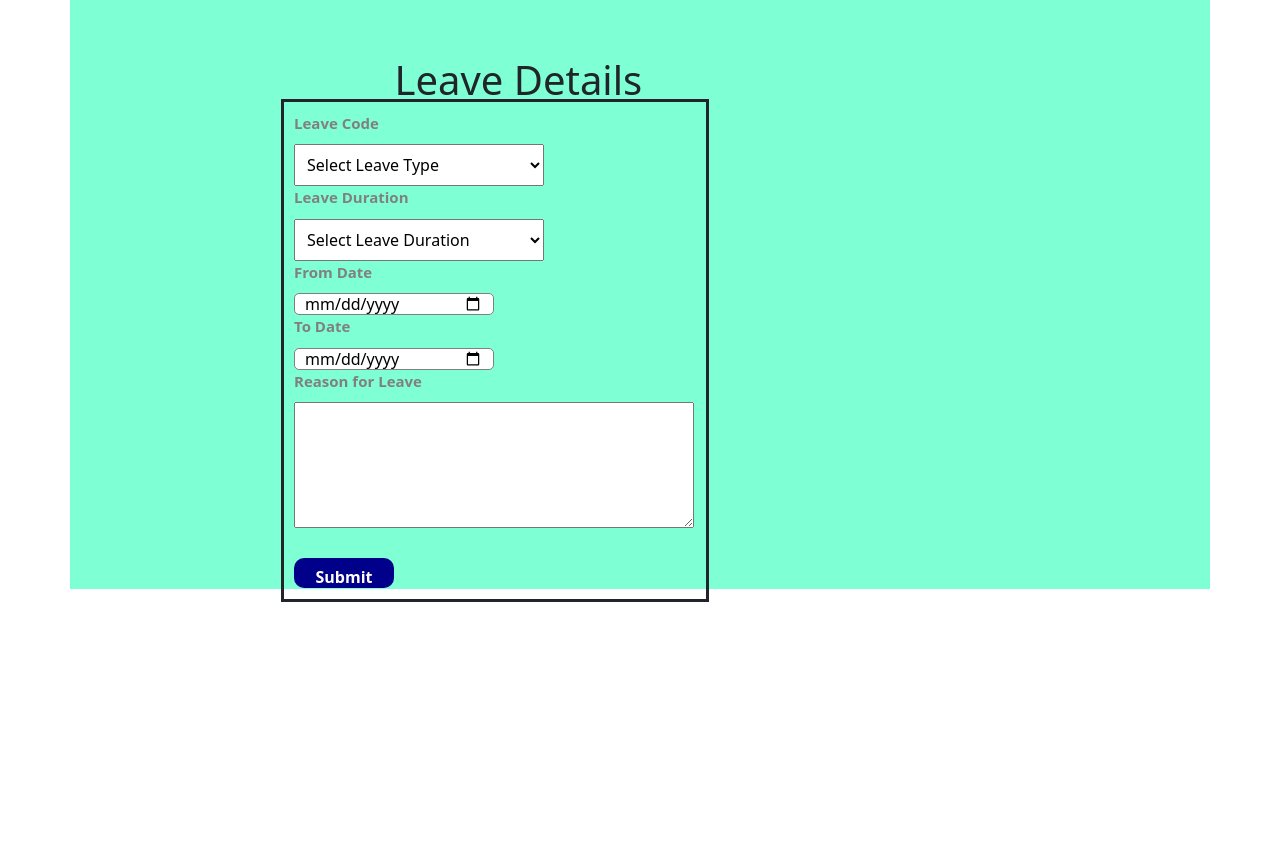
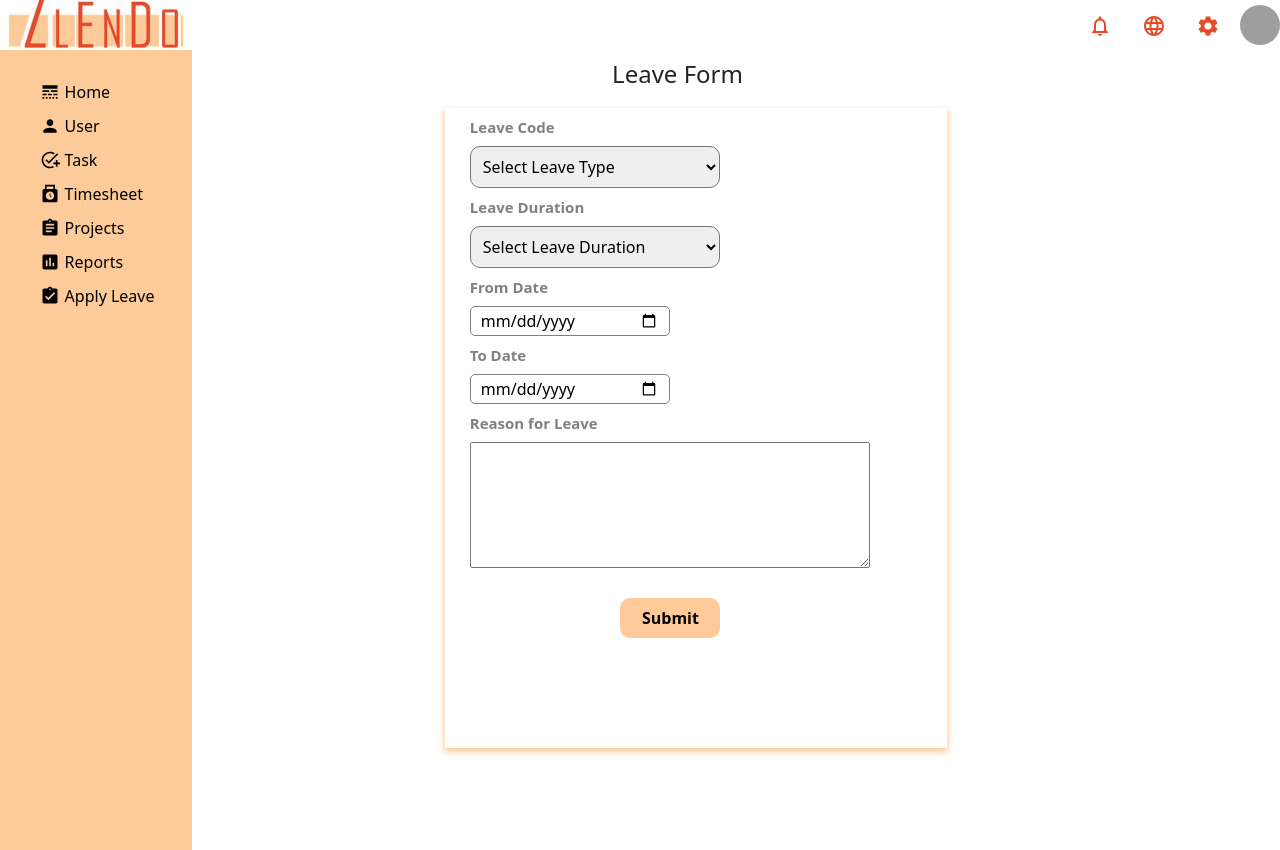
Before and after one commit to Mohanrajsugumar/timesheet, a React (Create React App) app: page /leave in a window 1280 px wide. Before the commit the page ends 800 px from the top, so only its background shows below. Built offline with nearby package versions, Linux system fonts and the light colour scheme; grey boxes are pictures that could not be loaded.

Commit message:
Modified login and dashboard file updated

```diff
--- a/src/App.css
+++ b/src/App.css
@@ -1,3 +1,6 @@
+body{
+  overflow: hidden;
+}
 .container{
   display: flex;
 }
--- a/src/App.js
+++ b/src/App.js
@@ -11,8 +11,8 @@ import { useState } from 'react';
 import Login from './components/Login/Login'
 import Signin from './components/Signin/Signin'
 import 'bootstrap/dist/css/bootstrap.min.css';
-
-
+import Navbar from './components/Navbar/Navbar'
+import Sidebar from './components/Sidebar/Sidebar'
 
 function App() {
 
@@ -22,6 +22,9 @@ function App() {
   return (
     <div className="App">
 
+
+     <Navbar/>
+     <Sidebar/>
 
       <div className="container">
 
--- a/src/Pages/Leave/Leaveportal.jsx
+++ b/src/Pages/Leave/Leaveportal.jsx
@@ -12,7 +12,7 @@ export default function Leaveportal()
 
   return (
     <div className='LeavePage'>
-       <h1 className="LeaveTitle">Leave Details</h1>
+       <p className="LeaveTitle">Leave Form</p>
        <form className="LeavePortalForm">
         <div className="LeavePortalItem">
             <label htmlFor="">Leave Code</label>
--- a/src/Pages/Leave/leaveportal.css
+++ b/src/Pages/Leave/leaveportal.css
@@ -1,39 +1,43 @@
 .LeavePage{
     flex: 4;
     margin-top: 5%;
-    margin-left: 10%;
+    margin-left: 25%;
 }
 
 .LeaveTitle {
-    margin-left: 20%;
+    margin-left: 30%;
+    margin-top: 0%;
+    font-size: 1.5em;
+
 }
 
 .LeavePortalForm {
-    width: 40%;
+    width: 60%;
+    height: 80vh;
     flex-wrap:wrap;
     display: block;
     flex-direction:column;
     margin-left: 10%;
-    outline-width: 0.2rem;
-    outline-style: solid;
-    outline-offset: 10px;
+    -webkit-box-shadow: 0px 3px 6px 1px rgba(255,201,154,1);-moz-box-shadow: 0px 3px 6px 1px rgba(255,201,154,1);box-shadow: 0px 3px 6px 1px rgba(255,201,154,1);
 }
 
 .LeavePortalItem {
     width: 400px;
     display: flex;
     flex-direction: column;
-
+    margin-left: 5%;
 
 }
 .LeavePortalItem>label {
-    margin-bottom: 10px;
+    margin-bottom: 1%;
     font-size: 15px;
     font-weight: 600;
     color: gray;
+    margin-left: 0%;
+    margin-top: 1%;
 }
 .LeavePortalItem>input {
-    height: 20px;
+    height: 30px;
     padding: 10px;
     border: 1px solid gray;
     border-radius: 5px;
@@ -57,24 +61,36 @@
 
 .LeavePortalButton {
     width: 100px;
-    height: 30px;
+    height: 40px;
     border: none;
-    background-color: darkblue;
-    color: white;
+    background-color:rgba(255,201,154,1);
+    color: black;
     padding: 7px 10px;
     font-weight: 600;
     border-radius: 10px;
     cursor: pointer;
     margin-right: 200px;
     margin-top: 30px;
+    text-align: center;
 
 }
 .LeavePdDrpDown
 {
     width:250px;
     padding:2%;
+
 }
 input>textarea
 {
     max-width: 100px;
 }
+.LeavePortalButton:hover{
+    background-color:#ef442e;
+    color: white;
+
+    transition-property: background-color;
+    transition-duration: 2s;
+}
+select{
+    border-radius: 10px;
+}
--- a/src/components/Login/Login.css
+++ b/src/components/Login/Login.css
@@ -1,21 +1,103 @@
-.signinPgImg{
-    height:20vw;
+.Container {
+    width: 100vw;
+
+    height: 100vh;
 
 }
-.sign_img{
-    margin-top: 0;
-    position: absolute;
-    left: 0;
-    top:0;
-}
-.container{
-background-color: aquamarine;
-width:40vw;
+
+.LeftImage {
+    width: 25vw;
+    height: 20vh;
+
+
 
 }
-.right_data{
-    background-color: red;
-    position:absolute;
-    right:0;
-    top:0;
+
+.LoginDetails {
+
+    width: 25vw;
+
+    height: 50vh;
+
+    position: absolute;
+
+    top: 25%;
+
+    right: 40%;
+
+    border-radius: 20px;
+
+    -webkit-box-shadow: 10px 10px 12px 0px rgba(253, 203, 154, 1);
+
+    -moz-box-shadow: 10px 10px 12px 0px rgba(253, 203, 154, 1);
+
+    box-shadow: 10px 10px 12px 0px rgba(253, 203, 154, 1);
+
+
+
 }
+
+.LoginItems {
+    height: 40vh;
+
+
+}
+
+label {
+    display: block;
+    line-height: 2;
+    text-align: left;
+    margin-left: 8%;
+}
+
+button {
+    display: block;
+    background-color: #fdcb9a;
+    position: relative;
+    top: 10%;
+    left: 35%;
+    padding: 2%;
+    width: 25%;
+    font-size: 1.1em;
+    border: none;
+    border-radius: 5px;
+
+
+}
+
+button:hover {
+
+    background-color: #e54b26;
+
+    color: white;
+
+}
+
+input {
+
+    width: 20vw;
+
+    padding: 5px;
+
+    border-radius: 5px;
+
+    border-color: rgba(0, 0, 0, 0.2)
+}
+
+h3 {
+
+    color: #e54b26;
+
+}
+
+img {
+
+    width: 25vw;
+
+    height: 20vh;
+
+}
+
+.submitbtn {
+    text-decoration: none;
+}
--- a/src/components/Login/Login.jsx
+++ b/src/components/Login/Login.jsx
@@ -1,145 +1,40 @@
-import React, { useState } from "react";
-import Form from "react-bootstrap/Form";
-
-import Button from "react-bootstrap/Button";
-
-import { useNavigate } from "react-router-dom";
-import { NavLink } from 'react-router-dom';
+import React from 'react'
 import ZlendoImages from '../Images/ZlendoLogo.PNG'
 import './Login.css';
-
+import { Link } from "react-router-dom";
 
 const Login = () => {
-  const history = useNavigate();
+  return (
+    <div className='Container'>
 
-  const [inpval, setInpval] = useState({
-    email: "",
+        <div className='LeftImage'>
 
-    password: "",
-  });
+            <img src={ZlendoImages} alt="ZlendoLogo" />
 
-  const [data, setData] = useState([]);
+            <div className='LoginDetails'>
 
-  console.log(inpval);
+                <div className='LoginItems'>
 
-  const getdata = (e) => {
-    // console.log(e.target.value)
+                <h3>Sign In</h3>
 
-    const { value, name } = e.target;
+                <label>Email Address</label>
 
-    // console.log(value,name);
+                <input type="email" name="email" id="" required/>
 
-    setInpval(() => {
-      return {
-        ...inpval,
+                <label>Password</label>
 
-        [name]: value,
-      };
-    });
-  };
+                <input type="password" name="password" id="" />
+                <Link to={"/Home" } className="submitbtn">
+                <button type="submit">Submit</button>
+                </Link>
 
-  const addData = (e) => {
-    e.preventDefault();
+                </div>
 
-    const getuserArr = localStorage.getItem("useryoutube");
-
-    console.log(getuserArr);
-
-    // console.log(inpval)
-
-    const { email, password } = inpval;
-
-    if (email === "") {
-      alert("email field is required");
-    } else if (!email.includes("@")) {
-      alert("please enter valid email address");
-    } else if (password === "") {
-      alert("password field is required");
-    } else if (password.length < 5) {
-      alert("password length greater five");
-    } else {
-      if (getuserArr && getuserArr.length) {
-        const userdata = JSON.parse(getuserArr);
-
-        const userlogin = userdata.filter((el, k) => {
-          return el.email === email && el.password === password;
-        });
-
-        if (userlogin.length === 0) {
-          alert("Invalid details");
-        } else {
-          console.log("user login succesfully");
-
-          localStorage.setItem("user_login", JSON.stringify(getuserArr));
-
-          history("/home");
-        }
-      }
-    }
-  };
-
-  return (
-    <>
-      {/* <div className="container mt-4 f-4 "></div> */}
-
-      <section className="d-flex justify-content-between">
-        <div className="right_data mt-3 " style={{ width: "35vw" }}>
-          <h3 className="text-center col-lg-6">Sign In</h3>
-
-          <Form>
-            <Form.Group className="mb-3 col-lg-6" controlId="formBasicEmail">
-              <Form.Label>Email address</Form.Label>
-
-              <Form.Control
-                type="email"
-                name="email"
-                onChange={getdata}
-                placeholder="Enter email address"
-              />
-
-              <Form.Text className="text-muted"></Form.Text>
-            </Form.Group>
-
-            <Form.Group className="mb-3 col-lg-6" controlId="formBasicPassword">
-              <Form.Label>Password</Form.Label>
-
-              <Form.Control
-                type="password"
-                name="password"
-                onChange={getdata}
-                placeholder="enter your password"
-              />
-            </Form.Group>
-
-            <Button
-              variant="primary"
-              className="col-lg-6"
-              onClick={addData}
-              style={{ background: "#5796f3" }}
-              type="submit"
-            >
-              Submit
-            </Button>
-
-            <p className="mt-3">
-              New user ? <span><NavLink to="/sign">SignUp here</NavLink></span>
-            </p>
-
-          </Form>
+            </div>
 
         </div>
 
-
-<div className="signinPgImg">
-        <div className="right_data mt-5"></div>
-
-        <div className="sign_img">
-          <img src={ZlendoImages} alt="Logo"/>
-        </div>
-        </div>
-      </section>
-    </>
-  );
-};
-
+    </div>
+  )
+}
 export default Login;
--- a/src/components/Navbar/Navbar.css
+++ b/src/components/Navbar/Navbar.css
@@ -1,18 +1,18 @@
+
 .topbar{
     width: 100vw;
     height: 50px;
-    background-color:rgb(233, 249, 244);
-    position: sticky;
+    position: absolute;
     top: 0;
-    z-index: 999;
+    left:0;
 
 }
 .topbarwrapper{
    height: 100%;
-   padding: 0px 20px;
    display: flex;
    align-items: center;
    justify-content: space-between;
+
 }
 .logo{
     font-weight: bold;
@@ -23,26 +23,20 @@
 .topRight{
     display: flex;
     align-items: center;
+
 }
 .topbariconContainer{
     position: relative;
     cursor: pointer;
     margin-right: 10px;
-    color: #555;
+    color: #e54b26;
+    padding:10px 10px;
+
 }
-.iconBadge{
-    position: absolute;
-    width: 15px;
-    height: 15px;
-    top: -5px;
-    right: 0px;
-    background-color: red;
-    color: white;
-    border-radius: 50%;
-    align-items: center;
-    justify-content: center;
-    display: flex;
-    font-size: 10px;
+.topbariconContainer:hover{
+    background-color:rgba(253,203,154,1);
+    color:black;
+    border-radius:50%;
 }
 .topAvatar{
     border-radius: 50%;
@@ -56,3 +50,10 @@
 .singin{
     margin-right:50px;
 }
+.zlendologo{
+    position: relative;
+    top: 0;
+    left:0;
+    width: 15vw;
+    height: 10vh;
+}
--- a/src/components/Navbar/Navbar.jsx
+++ b/src/components/Navbar/Navbar.jsx
@@ -1,30 +1,21 @@
 import React from 'react'
 import "./Navbar.css"
 import {NotificationsNone,Language,Settings } from '@mui/icons-material';
-import { Link } from "react-router-dom";
+import ZlendoImages from '../Images/ZlendoLogo.PNG'
 
 export default function Topbar() {
   return (
     <div className='topbar'>
         <div className='topbarwrapper'>
             <div className='topLeft'>
-               <span className='logo'>Timesheet</span>
-                </div>
-                <div className='topLeft'>
-               <span className='logo'></span>
+               <img src={ZlendoImages} alt="Logo" className='zlendologo'/>
                 </div>
             <div className='topRight'>
-              <div>
-                <Link  to="/"className='login'>Login</Link>
-                <Link to="/sign" className='singin'>Signup</Link>
-              </div>
                 <div className='topbariconContainer'>
                   <NotificationsNone />
-                  <span className='iconBadge'>2</span>
                 </div>
                 <div className='topbariconContainer'>
                   <Language />
-                  <span className='iconBadge'>2</span>
                 </div>
                 <div className='topbariconContainer'>
                   <Settings />
--- a/src/components/Sidebar/Sidebar.css
+++ b/src/components/Sidebar/Sidebar.css
@@ -1,14 +1,17 @@
 .sidebar{
     flex:0.2;
     height: calc(100vh -50px);
-    background-color: rgb(86, 82, 82);
-    position: sticky;
+    background-color:rgba(253,203,154,1);
+    position: absolute;
     top: 50px;
-
+left:0;
+width: 15vw;
 }
 .sidebarWrapper{
-    color: white;
+    color: rgb(255, 255, 255);
     padding: 20px;
+    position: relative;
+    margin-left:5%;
 }
 .sidebarMenu{
     margin-bottom: 10px;
@@ -28,10 +31,13 @@
     align-items: center;
     border-radius: 10px;
     text-decoration: none;
+    color: black;
+}
+.sidebarListItem:hover{
+    background-color: #e54b26;
     color: white;
-}
-.sidebarListItem.active, .sidebarListItem:hover{
-    background-color: rgb(67, 69, 70);
+    transition-property: background-color;
+    transition-duration: 2s;
 }
 .sidebarIcon{
     margin-right: 5px;
@@ -41,7 +47,7 @@
 @media screen and (min-width: 960px) {
 
     .sidebar{
-         width: 30%;
+         width: 15vw;
          height: 100%;
     }
 }
--- a/src/components/Sidebar/Sidebar.jsx
+++ b/src/components/Sidebar/Sidebar.jsx
@@ -2,19 +2,12 @@ import React from "react";
 import "./Sidebar.css";
 import {
     LineStyle,
-    Timeline,
     AddTask,
     Person,
-    Storefront,
     PunchClock,
     Assessment,
-    MailOutline,
-    Message,
     Assignment,
-    DynamicFeed,
-    WorkOutline,
     AssignmentTurnedIn,
-    Error,
   } from "@mui/icons-material";
   import { Link } from "react-router-dom";
 
@@ -23,22 +16,14 @@ export default function Sidebar() {
   return (
     <div className="sidebar">
     <div className="sidebarWrapper">
-      <div className="sidebarMenu">
-        <h3 className="sidebarTitle">Dashboard</h3>
+    <div className="sidebarMenu">
         <ul className="sidebarList">
-          <Link to="/" className="userlink">
+        <Link to="/" className="userlink">
             <li className="sidebarListItem active">
               <LineStyle className="sidebarIcon" />
               Home
             </li>
           </Link>
-
-        </ul>
-      </div>
-
-      <div className="sidebarMenu">
-        <h3 className="sidebarTitle">Quick Menu</h3>
-        <ul className="sidebarList">
           <Link to="/user" className="userlink">
             <li className="sidebarListItem active">
               <Person className="sidebarIcon" />
@@ -69,40 +54,6 @@ export default function Sidebar() {
           </Link>
         </ul>
       </div>
-      <div className="sidebarMenu">
-        <h3 className="sidebarTitle">Apply Leave</h3>
-        <ul className="sidebarList">
-          <li className="sidebarListItem active">
-            <MailOutline className="sidebarIcon" />
-            Mail
-          </li>
-          <li className="sidebarListItem">
-            <DynamicFeed className="sidebarIcon" />
-            Feedback
-          </li>
-          <li className="sidebarListItem">
-            <Message className="sidebarIcon" />
-            Messages
-          </li>
-        </ul>
-      </div>
-      <div className="sidebarMenu">
-        <h3 className="sidebarTitle">Staff</h3>
-        <ul className="sidebarList">
-          <li className="sidebarListItem active">
-            <WorkOutline className="sidebarIcon" />
-            Manage
-          </li>
-          <li className="sidebarListItem">
-            <Timeline className="sidebarIcon" />
-            Analytics
-          </li>
-          <li className="sidebarListItem">
-            <Error className="sidebarIcon" />
-            Report
-          </li>
-        </ul>
-      </div>
     </div>
   </div>
   );
```
Also changed, not shown: src/components/Signin/Signin.jsx (deleted, +0 -213 lines), src/components/Images/ZlendoLogo.JPG (deleted), src/components/Images/ZlendoLogo.PNG (added), src/components/Signin/Signin.css (deleted).
